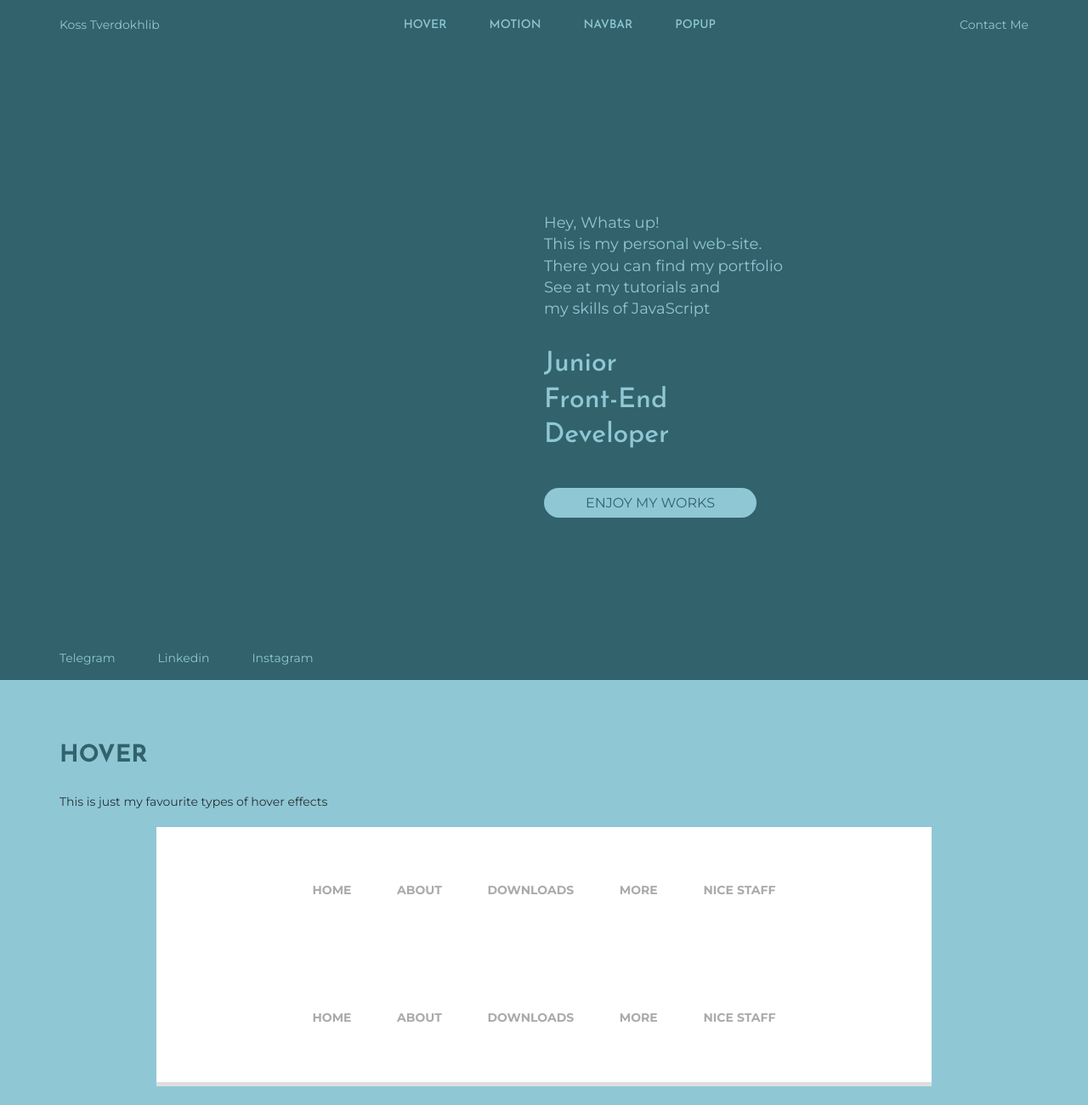
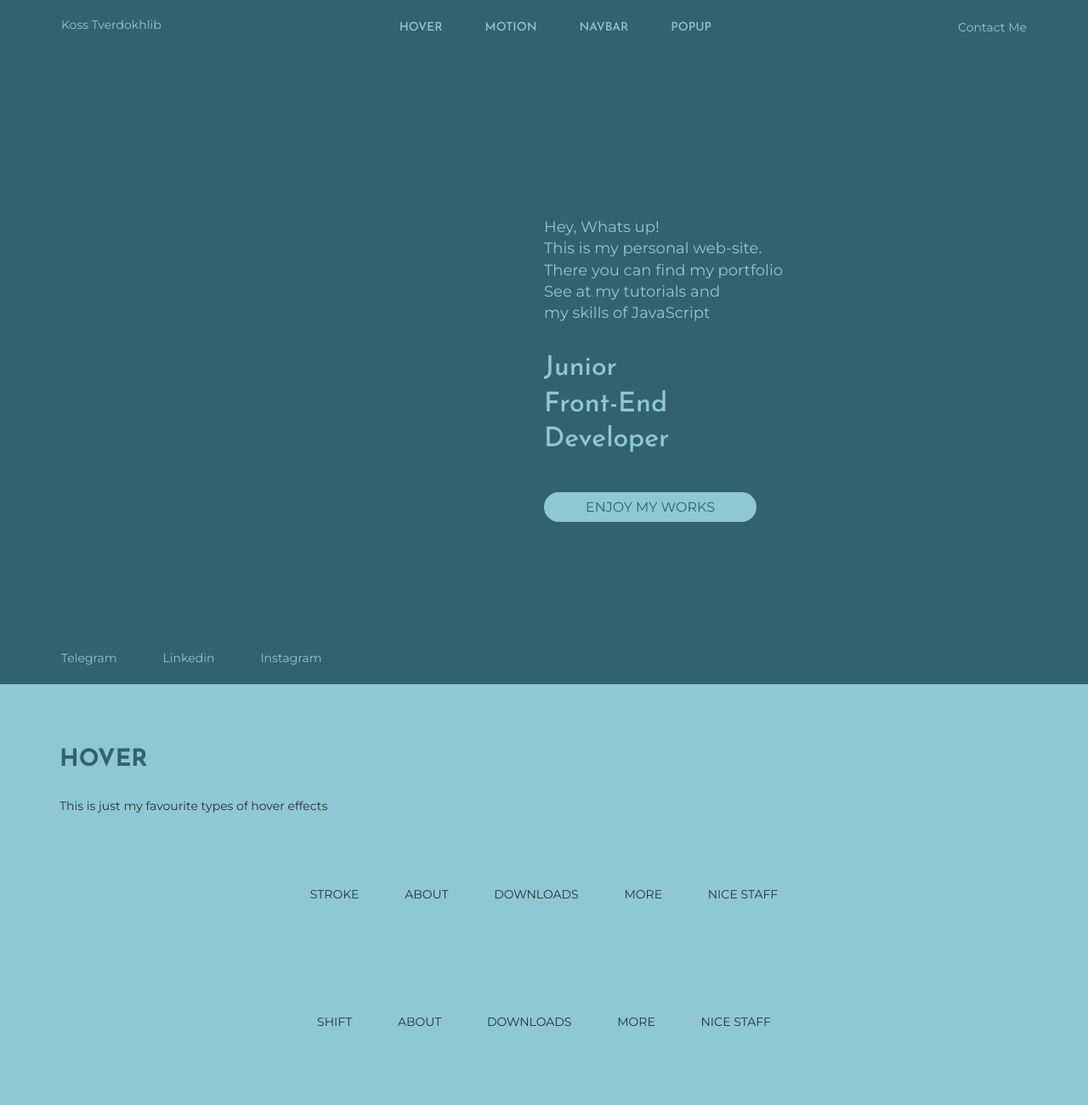
Before and after one commit to kosslanoss/koss-tverdokhlib, a website: page app/index.html in a window 1280 px wide. Shown: the top 1300 px of the page at 85% size. Drawn offline with nearby package versions, Linux system fonts and the light colour scheme; files that its build step writes are made by us from their sources.

Commit message:
added hover

```diff
--- a/app/index.html
+++ b/app/index.html
@@ -97,7 +97,7 @@
 
           <nav class="stroke">
             <ul>
-              <li><a href="#">Home</a></li>
+              <li><a href="#">Stroke</a></li>
               <li><a href="#">About</a></li>
               <li><a href="#">Downloads</a></li>
               <li><a href="#">More</a></li>
@@ -107,7 +107,7 @@
 
           <nav class="shift">
             <ul>
-              <li><a href="#">Home</a></li>
+              <li><a href="#">Shift</a></li>
               <li><a href="#">About</a></li>
               <li><a href="#">Downloads</a></li>
               <li><a href="#">More</a></li>
--- a/app/scss/components/_header.scss
+++ b/app/scss/components/_header.scss
@@ -12,6 +12,30 @@
   &__name,
   &__contact {
     transition: color 0.3s;
+    position: relative;
+    padding: 0 2px 5px;
+
+    &::after,
+    &::before {
+      transition: all 0.5s;
+    }
+
+    &::after {
+      content: '';
+      position: absolute;
+      bottom: 0;
+      left: 0;
+      right: 0;
+      width: 0%;
+      margin: auto;
+      color: transparent;
+      background-color: $light;
+      height: 1px;
+    }
+
+    &:hover:after {
+      width: 100%;
+    }
 
     &:hover {
       color: $light
@@ -33,11 +57,42 @@
   }
 
   &__link {
-    padding: 20px 25px 20px;
+    padding: 20px;
     transition: color 0.9s,
     background-color 0.3s,
     border 0.3s;
+    position: relative;
+    z-index: 1;
+    margin-right: 10px;
     // transition: cubic-bezier(0.39, 0.575, 0.565, 1) 0.3s all;
+
+    &:not(:last-child) {
+    }
+
+    &::after {
+      content: '';
+      position: absolute;
+      display: block;
+      top: 0;
+      left: 0;
+      bottom: 0;
+      right: 0;
+      margin: auto;
+      width: 100%;
+      height: 1px;
+      color: transparent;
+      background-color: $accent;
+      visibility: none;
+      opacity: 0;
+      z-index: -1;
+      transition: all 0.5s;
+    }
+
+    &:hover:after {
+      opacity: 1;
+      visibility: visible;
+      height: 100%;
+    }
 
     &:focus,
     &:active {
@@ -46,7 +101,7 @@
     }
 
     &:hover {
-      background-color: $accent;
+      // background-color: $accent;
       color: $firm;
     }
   }
--- a/app/scss/index-page/_hero.scss
+++ b/app/scss/index-page/_hero.scss
@@ -55,6 +55,30 @@
   &__link {
     color: $accent;
     transition: color 0.3s;
+    position: relative;
+    padding: 0 2px 5px;
+
+    &::after,
+    &::before {
+      transition: all 0.5s;
+    }
+
+    &::after {
+      content: '';
+      position: absolute;
+      bottom: 0;
+      left: 0;
+      right: 0;
+      width: 0%;
+      margin: auto;
+      color: transparent;
+      background-color: $light;
+      height: 1px;
+    }
+
+    &:hover:after {
+      width: 100%;
+    }
 
     &:hover {
       color: $light
--- a/app/scss/index-page/_hover.scss
+++ b/app/scss/index-page/_hover.scss
@@ -2,15 +2,13 @@
   background-color: $accent;
 
   nav {
-    width: 80%;
+    // width: 80%;
     margin: 0 auto;
-    background: #fff;
+    // background: $dark;
     padding: 50px 0;
-    box-shadow: 0px 5px 0px #dedede;
   }
 
   nav ul {
-    list-style: none;
     text-align: center;
   }
 
@@ -21,9 +19,9 @@
   nav ul li a {
     display: block;
     padding: 15px;
-    text-decoration: none;
-    color: #aaa;
-    font-weight: 800;
+    // text-decoration: none;
+    // color: #aaa;
+    // font-weight: 800;
     text-transform: uppercase;
     margin: 0 10px;
   }
@@ -35,18 +33,16 @@
   }
 
   nav ul li a:hover {
-    color: #555;
+    color: $dark;
   }
 
   // stroke
 
-  nav.stroke ul li a,
-  nav.fill ul li a {
+  nav.stroke ul li a {
     position: relative;
   }
 
-  nav.stroke ul li a:after,
-  nav.fill ul li a:after {
+  nav.stroke ul li a:after {
     position: absolute;
     bottom: 0;
     left: 0;
@@ -55,36 +51,12 @@
     width: 0%;
     content: '.';
     color: transparent;
-    background: #aaa;
+    background: $dark;
     height: 1px;
   }
 
   nav.stroke ul li a:hover:after {
     width: 100%;
-  }
-
-  nav.fill ul li a {
-    transition: all 2s;
-  }
-
-  nav.fill ul li a:after {
-    text-align: left;
-    content: '.';
-    margin: 0;
-    opacity: 0;
-  }
-
-  nav.fill ul li a:hover {
-    color: #fff;
-    z-index: 1;
-  }
-
-  nav.fill ul li a:hover:after {
-    z-index: -10;
-    animation: fill 1s forwards;
-    -webkit-animation: fill 1s forwards;
-    -moz-animation: fill 1s forwards;
-    opacity: 1;
   }
 
   // shift
@@ -95,7 +67,7 @@
   }
 
   nav.shift ul li a:hover {
-    color: #91640F;
+    color: $dark;
   }
 
   nav.shift ul li a:after {
@@ -110,7 +82,7 @@
     height: 1px;
     content: '.';
     color: transparent;
-    background: #F1C40F;
+    background: $light;
     visibility: none;
     opacity: 0;
     z-index: -1;
@@ -121,4 +93,5 @@
     visibility: visible;
     height: 100%;
   }
+  // ______
 }
```
